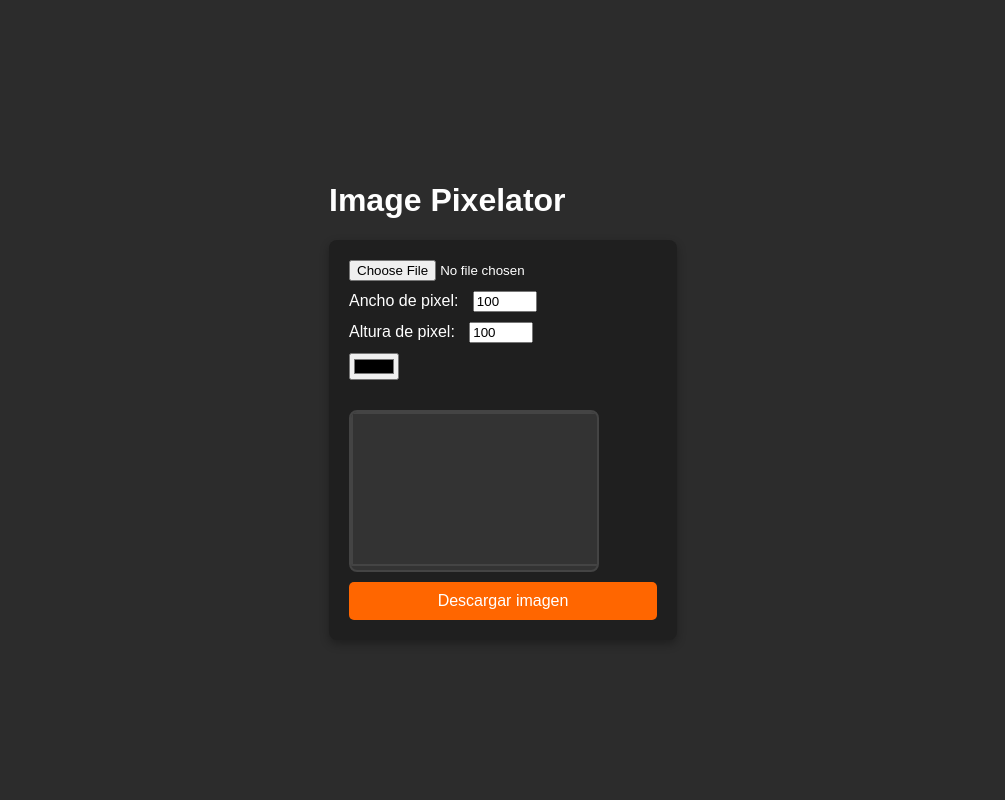
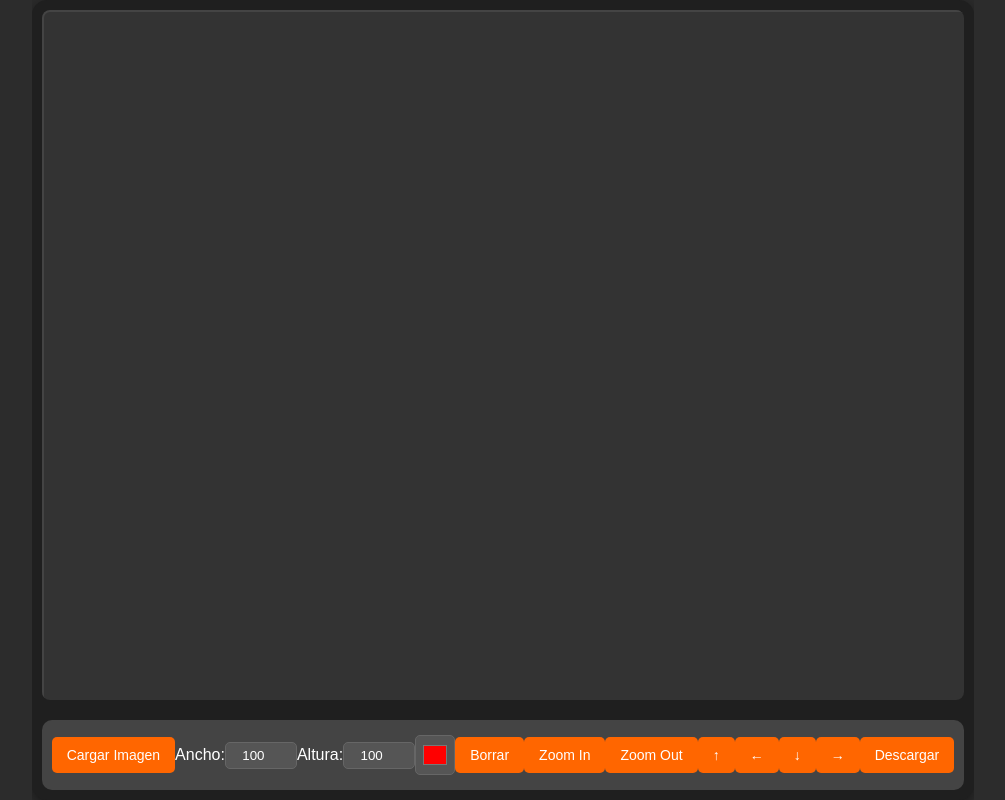
Before and after one commit to Pablog44/artepixelador, a React (Create React App) app: page / in a window 1280 px wide. Shown: the whole page, without its empty margins (137-1142 px from the left). Built offline with nearby package versions, Linux system fonts and the light colour scheme.

Commit message:
actualizacion
nuevo

```diff
--- a/package.json
+++ b/package.json
@@ -1,4 +1,5 @@
 {
+  "homepage": "https://pablog44.github.io/artepixelador",
   "name": "artepixelador",
   "version": "0.1.0",
   "private": true,
@@ -6,6 +7,7 @@
     "@testing-library/jest-dom": "^5.17.0",
     "@testing-library/react": "^13.4.0",
     "@testing-library/user-event": "^13.5.0",
+    "gh-pages": "^6.1.1",
     "react": "^18.3.1",
     "react-dom": "^18.3.1",
     "react-scripts": "5.0.1",
@@ -13,6 +15,8 @@
   },
   "scripts": {
     "start": "react-scripts start",
+    "predeploy": "npm run build",
+    "deploy": "gh-pages -d build",
     "build": "react-scripts build",
     "test": "react-scripts test",
     "eject": "react-scripts eject"
--- a/src/App.js
+++ b/src/App.js
@@ -4,7 +4,6 @@ import Controls from './components/Controls';
 function App() {
     return (
         <div className="App">
-            <h1>Image Pixelator</h1>
             <Controls />
         </div>
     );
--- a/src/components/Controls.js
+++ b/src/components/Controls.js
@@ -2,63 +2,100 @@ import React, { useState } from 'react';
 import PixelatedImage from './PixelatedImage';
 
 function Controls() {
-    const [selectedColor, setSelectedColor] = useState('red');
+    const [selectedColor, setSelectedColor] = useState('#ff0000');
     const [pixelWidth, setPixelWidth] = useState(100);
     const [pixelHeight, setPixelHeight] = useState(100);
     const [imageFile, setImageFile] = useState(null);
-
-    const handleColorChange = (color) => {
-        setSelectedColor(color);
-    };
+    const [scale, setScale] = useState(1);
+    const [position, setPosition] = useState({ x: 0, y: 0 });
 
     const handleFileChange = (e) => {
         setImageFile(e.target.files[0]);
     };
 
+    const handleZoomIn = () => {
+        setScale(prevScale => Math.min(prevScale + 0.1, 5));
+    };
+
+    const handleZoomOut = () => {
+        setScale(prevScale => Math.max(prevScale - 0.1, 0.5));
+    };
+
+    const handleMove = (direction) => {
+        setPosition(prevPosition => {
+            switch (direction) {
+                case 'up':
+                    return { ...prevPosition, y: prevPosition.y - 20 };
+                case 'down':
+                    return { ...prevPosition, y: prevPosition.y + 20 };
+                case 'left':
+                    return { ...prevPosition, x: prevPosition.x - 20 };
+                case 'right':
+                    return { ...prevPosition, x: prevPosition.x + 20 };
+                default:
+                    return prevPosition;
+            }
+        });
+    };
+
     return (
         <div className="controls-container">
-            <input type="file" onChange={handleFileChange} />
-            <div>
-                <label>Ancho de pixel: </label>
+            <div className="pixelated-image-wrapper">
+                <PixelatedImage
+                    imageFile={imageFile}
+                    pixelWidth={pixelWidth}
+                    pixelHeight={pixelHeight}
+                    selectedColor={selectedColor}
+                    scale={scale}
+                    position={position}
+                    setPosition={setPosition}
+                />
+            </div>
+            <div className="controls">
+                <input type="file" id="image-upload" onChange={handleFileChange} style={{ display: 'none' }} />
+                <label htmlFor="image-upload" className="button">Cargar Imagen</label>
+                <label>Ancho: </label>
                 <input
                     type="number"
                     min="1"
                     max="200"
                     value={pixelWidth}
                     onChange={(e) => setPixelWidth(e.target.value)}
+                    className="input-number"
                 />
-            </div>
-            <div>
-                <label>Altura de pixel: </label>
+                <label>Altura: </label>
                 <input
                     type="number"
                     min="1"
                     max="200"
                     value={pixelHeight}
                     onChange={(e) => setPixelHeight(e.target.value)}
+                    className="input-number"
                 />
-            </div>
-            <div id="color-palette">
                 <input
                     type="color"
                     value={selectedColor}
                     onChange={(e) => setSelectedColor(e.target.value)}
+                    className="color-picker"
                 />
+                <button onClick={() => setSelectedColor('transparent')} className="button">Borrar</button>
+                <button onClick={handleZoomIn} className="button">Zoom In</button>
+                <button onClick={handleZoomOut} className="button">Zoom Out</button>
+                <div className="move-controls">
+                    <button onClick={() => handleMove('up')} className="button">↑</button>
+                    <button onClick={() => handleMove('left')} className="button">←</button>
+                    <button onClick={() => handleMove('down')} className="button">↓</button>
+                    <button onClick={() => handleMove('right')} className="button">→</button>
+                </div>
+                <button className="button" onClick={() => {
+                    const canvas = document.getElementById('output-canvas');
+                    const dataUrl = canvas.toDataURL('image/png', 1.0);  // Exporta a la máxima calidad
+                    const a = document.createElement('a');
+                    a.href = dataUrl;
+                    a.download = 'pixelated-image.png';
+                    a.click();
+                }}>Descargar</button>
             </div>
-            <PixelatedImage
-                imageFile={imageFile}
-                pixelWidth={pixelWidth}
-                pixelHeight={pixelHeight}
-                selectedColor={selectedColor}
-            />
-            <button className="download-btn" onClick={() => {
-                const canvas = document.getElementById('output-canvas');
-                const dataUrl = canvas.toDataURL('image/png');
-                const a = document.createElement('a');
-                a.href = dataUrl;
-                a.download = 'pixelated-image.png';
-                a.click();
-            }}>Descargar imagen</button>
         </div>
     );
 }
--- a/src/components/PixelatedImage.js
+++ b/src/components/PixelatedImage.js
@@ -1,11 +1,8 @@
 import React, { useEffect, useRef, useState } from 'react';
 
-function PixelatedImage({ imageFile, pixelWidth, pixelHeight, selectedColor }) {
+function PixelatedImage({ imageFile, pixelWidth, pixelHeight, selectedColor, scale, position, setPosition }) {
     const sourceCanvasRef = useRef(null);
     const outputCanvasRef = useRef(null);
-    const containerRef = useRef(null);
-    const [scale, setScale] = useState(1);
-    const [position, setPosition] = useState({ x: 0, y: 0 });
     const [isPanning, setIsPanning] = useState(false);
     const [startCoords, setStartCoords] = useState({ x: 0, y: 0 });
 
@@ -22,34 +19,30 @@ function PixelatedImage({ imageFile, pixelWidth, pixelHeight, selectedColor }) {
 
                     sourceCanvas.width = pixelWidth;
                     sourceCanvas.height = pixelHeight;
-                    outputCanvas.width = pixelWidth * 10;
-                    outputCanvas.height = pixelHeight * 10;
+                    outputCanvas.width = sourceCanvas.width * 10;
+                    outputCanvas.height = sourceCanvas.height * 10;
 
-                    sourceCtx.drawImage(img, 0, 0, pixelWidth, pixelHeight);
+                    sourceCtx.drawImage(img, 0, 0, sourceCanvas.width, sourceCanvas.height);
 
-                    for (let y = 0; y < pixelHeight; y++) {
-                        for (let x = 0; x < pixelWidth; x++) {
+                    for (let y = 0; y < sourceCanvas.height; y++) {
+                        for (let x = 0; x < sourceCanvas.width; x++) {
                             const pixelData = sourceCtx.getImageData(x, y, 1, 1).data;
                             outputCtx.fillStyle = `rgba(${pixelData[0]},${pixelData[1]},${pixelData[2]},${pixelData[3]/255})`;
                             outputCtx.fillRect(x * 10, y * 10, 10, 10);
                         }
                     }
-                }
+                };
                 img.src = e.target.result;
-            }
+            };
             reader.readAsDataURL(imageFile);
         }
     }, [imageFile, pixelWidth, pixelHeight]);
 
-    const handleWheel = (e) => {
-        e.preventDefault();
-        const newScale = Math.min(Math.max(0.5, scale + e.deltaY * -0.001), 10);
-        setScale(newScale);
-    };
-
     const handleMouseDown = (e) => {
-        setIsPanning(true);
-        setStartCoords({ x: e.clientX - position.x, y: e.clientY - position.y });
+        if (e.ctrlKey) {
+            setIsPanning(true);
+            setStartCoords({ x: e.clientX - position.x, y: e.clientY - position.y });
+        }
     };
 
     const handleMouseMove = (e) => {
@@ -65,33 +58,42 @@ function PixelatedImage({ imageFile, pixelWidth, pixelHeight, selectedColor }) {
         setIsPanning(false);
     };
 
+    const handleCanvasClick = (e) => {
+        if (e.ctrlKey || isPanning) return; // Evita colorear si Ctrl está presionado o si se está desplazando
+
+        const rect = outputCanvasRef.current.getBoundingClientRect();
+        const scaleX = outputCanvasRef.current.width / rect.width;
+        const scaleY = outputCanvasRef.current.height / rect.height;
+        const x = Math.floor((e.clientX - rect.left) * scaleX / 10);
+        const y = Math.floor((e.clientY - rect.top) * scaleY / 10);
+        const ctx = outputCanvasRef.current.getContext('2d');
+
+        if (selectedColor === 'transparent') {
+            ctx.clearRect(x * 10, y * 10, 10, 10); // Borra el píxel
+        } else {
+            ctx.fillStyle = selectedColor;
+            ctx.fillRect(x * 10, y * 10, 10, 10);
+        }
+    };
+
     return (
         <div
-            ref={containerRef}
             className="canvas-container"
-            onWheel={handleWheel}
             onMouseDown={handleMouseDown}
             onMouseMove={handleMouseMove}
             onMouseUp={handleMouseUp}
             onMouseLeave={handleMouseUp}
+            onClick={handleCanvasClick}
         >
-            <canvas ref={sourceCanvasRef} id="source-canvas" style={{display: 'none'}}></canvas>
+            <canvas ref={sourceCanvasRef} style={{ display: 'none' }}></canvas>
             <canvas
                 ref={outputCanvasRef}
                 id="output-canvas"
                 style={{
                     transform: `scale(${scale}) translate(${position.x / scale}px, ${position.y / scale}px)`,
-                    transformOrigin: 'top left'
-                }}
-                onClick={(e) => {
-                    const rect = outputCanvasRef.current.getBoundingClientRect();
-                    const scaleX = outputCanvasRef.current.width / rect.width;
-                    const scaleY = outputCanvasRef.current.height / rect.height;
-                    const x = Math.floor((e.clientX - rect.left) * scaleX / 10);
-                    const y = Math.floor((e.clientY - rect.top) * scaleY / 10);
-                    const ctx = outputCanvasRef.current.getContext('2d');
-                    ctx.fillStyle = selectedColor;
-                    ctx.fillRect(x * 10, y * 10, 10, 10);
+                    transformOrigin: 'top left',
+                    width: '100%',
+                    height: '100%'
                 }}
             ></canvas>
         </div>
--- a/src/index.js
+++ b/src/index.js
@@ -1,11 +1,11 @@
 import React from 'react';
-import ReactDOM from 'react-dom';
-import './styles.css';
+import ReactDOM from 'react-dom/client'; // Importa desde 'react-dom/client'
 import App from './App';
+import './styles/styles.css';
 
-ReactDOM.render(
-    <React.StrictMode>
-        <App />
-    </React.StrictMode>,
-    document.getElementById('root')
+const root = ReactDOM.createRoot(document.getElementById('root')); // Usa createRoot
+root.render(
+  <React.StrictMode>
+    <App />
+  </React.StrictMode>
 );
--- a/src/styles.css
+++ /dev/null
@@ -1,63 +0,0 @@
-body {
-    font-family: 'Arial', sans-serif;
-    background-color: #2c2c2c;
-    color: #ffffff;
-    display: flex;
-    justify-content: center;
-    align-items: center;
-    height: 100vh;
-    margin: 0;
-}
-
-.controls-container {
-    background-color: #1f1f1f;
-    padding: 20px;
-    border-radius: 8px;
-    box-shadow: 0px 4px 10px rgba(0, 0, 0, 0.3);
-    display: flex;
-    flex-direction: column;
-    gap: 10px;
-}
-
-.controls-container label {
-    margin-right: 10px;
-}
-
-#color-palette {
-    display: flex;
-    align-items: center;
-    gap: 10px;
-}
-
-#output-canvas {
-    border: 2px solid #444;
-    cursor: crosshair;
-}
-
-.download-btn {
-    background-color: #ff6600;
-    border: none;
-    color: white;
-    padding: 10px 20px;
-    text-align: center;
-    text-decoration: none;
-    display: inline-block;
-    font-size: 16px;
-    border-radius: 5px;
-    cursor: pointer;
-    transition: background-color 0.3s;
-}
-
-.download-btn:hover {
-    background-color: #e65c00;
-}
-
-.canvas-container {
-    overflow: hidden;
-    border: 2px solid #444;
-    border-radius: 8px;
-    width: 80%;
-    margin-top: 20px;
-    background-color: #333;
-    position: relative;
-}
--- /dev/null
+++ b/src/styles/styles.css
@@ -0,0 +1,134 @@
+body, html, #root, .App {
+    height: 100%;
+    margin: 0;
+    font-family: 'Arial', sans-serif;
+    background-color: #2c2c2c;
+    color: #ffffff;
+    display: flex;
+    justify-content: center;
+    align-items: center;
+    overflow: hidden;
+}
+
+.controls-container {
+    position: relative;
+    width: 100%;
+    max-width: 1200px;
+    height: 100%;
+    max-height: 800px;
+    padding: 10px;
+    box-sizing: border-box;
+    display: flex;
+    flex-direction: column;
+    justify-content: space-between;
+    background-color: #1f1f1f;
+    border-radius: 15px;
+    box-shadow: 0px 4px 15px rgba(0, 0, 0, 0.5);
+}
+
+.pixelated-image-wrapper {
+    flex-grow: 1;
+    background-color: #333;
+    border-radius: 8px;
+    margin-bottom: 10px;
+    overflow: hidden;
+    display: flex;
+    justify-content: center;
+    align-items: center;
+}
+
+.controls {
+    display: flex;
+    flex-wrap: wrap;
+    justify-content: space-evenly;
+    align-items: center;
+    background-color: #444;
+    padding: 10px;
+    border-radius: 10px;
+    margin-top: 10px;
+}
+
+.move-controls {
+    display: flex;
+    justify-content: space-evenly;
+}
+
+.input-number, .color-picker {
+    width: 60px;
+    padding: 5px;
+    border-radius: 5px;
+    border: 1px solid #666;
+    background-color: #555;
+    color: white;
+    text-align: center;
+    margin: 5px 0;
+}
+
+.color-picker {
+    width: 40px;
+    height: 40px;
+}
+
+.button {
+    background-color: #ff6600;
+    border: none;
+    color: white;
+    padding: 10px 15px;
+    text-align: center;
+    text-decoration: none;
+    display: inline-block;
+    font-size: 14px;
+    border-radius: 5px;
+    cursor: pointer;
+    transition: background-color 0.3s;
+    margin: 5px 0;
+}
+
+.button:hover {
+    background-color: #e65c00;
+}
+
+#output-canvas {
+    border: 2px solid #444;
+    cursor: crosshair;
+    display: block;
+    width: 100%;
+    height: 100%;
+    border-radius: 8px;
+}
+
+.canvas-container {
+    width: 100%;
+    height: 100%;
+    overflow: hidden;
+    position: relative;
+}
+
+@media (max-width: 768px) {
+    .controls-container {
+        padding: 5px;
+        border-radius: 0;
+    }
+
+    .controls {
+        flex-direction: column;
+        align-items: center;
+    }
+
+    .input-number, .color-picker, .button, .move-controls button {
+        width: 100%;
+        max-width: 200px;
+        margin: 5px auto;
+    }
+
+    .move-controls {
+        flex-direction: row;
+        justify-content: space-between;
+        width: 100%;
+    }
+
+    #output-canvas {
+        width: 100%;
+        height: 100%;
+    }
+}
```
Also changed, not shown: 1 other file (tests, documents, lock files or other folders).
